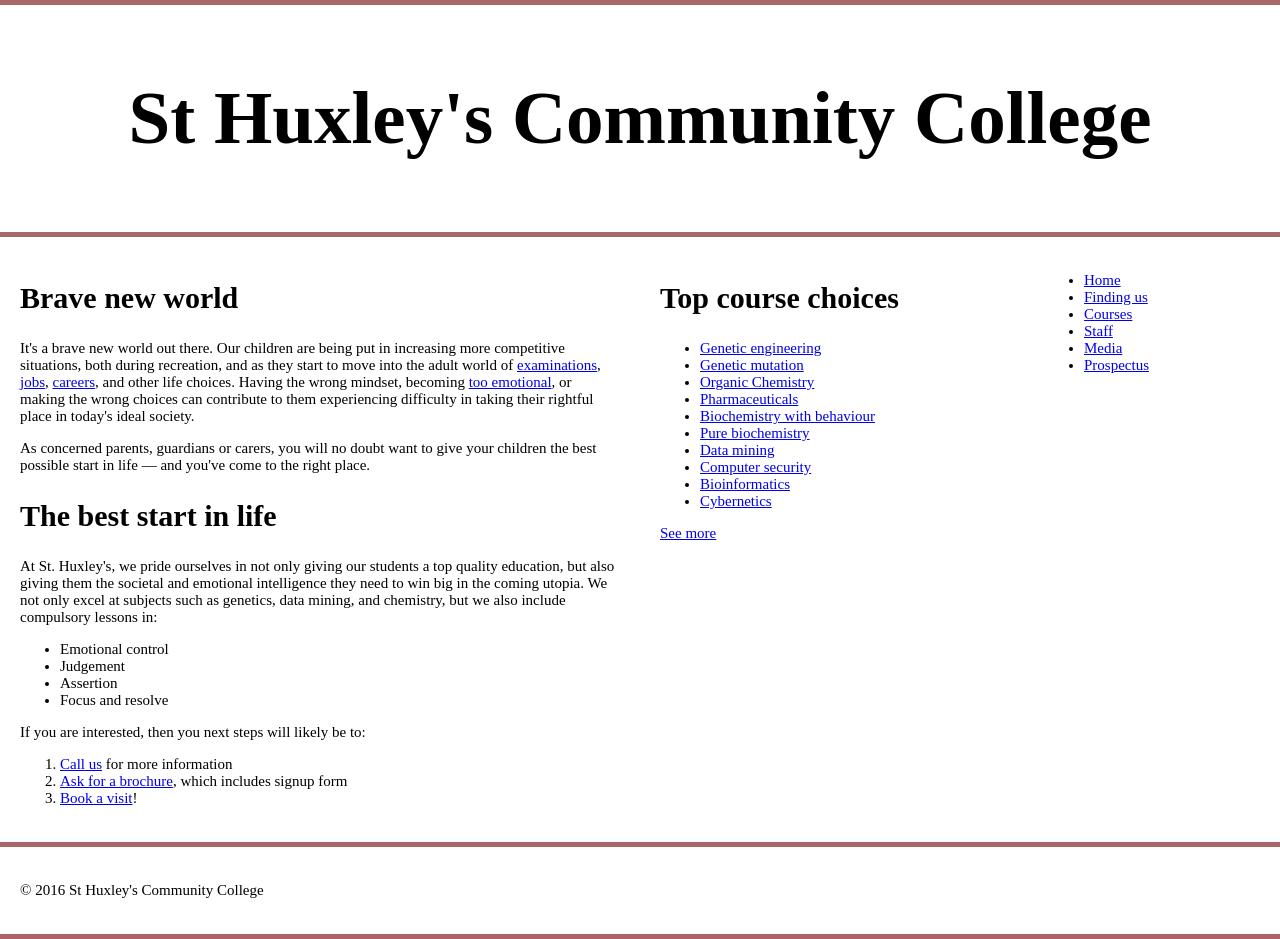
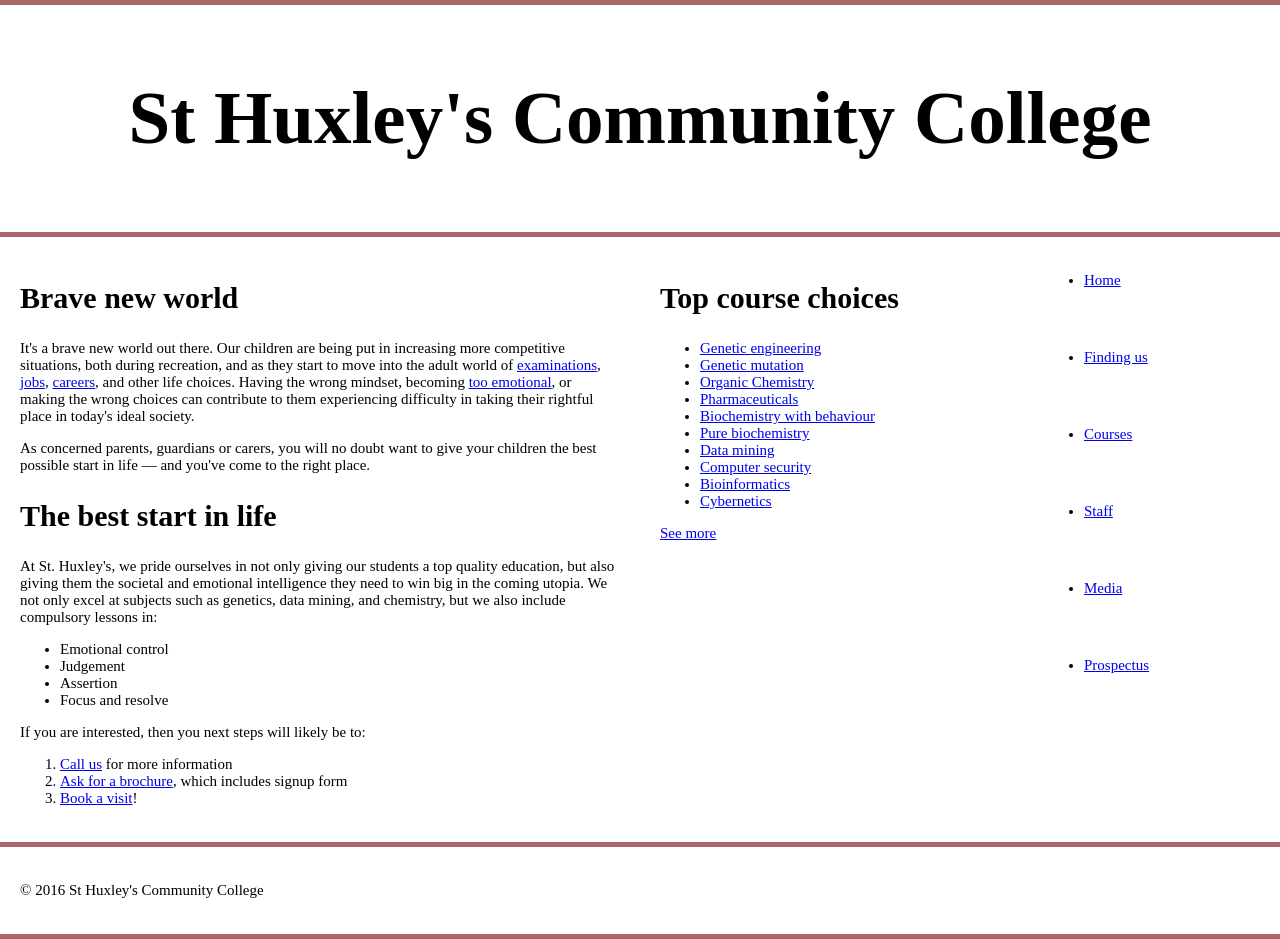
Before and after one commit to divyansh-kumar/divyansh-kumar.github.io, a plain HTML site: page Assignment5/Part3/index.html in a window 1280 px wide. Drawn offline with Linux system fonts and the light colour scheme.

Commit message:
fixing nav bar

```diff
--- a/Assignment5/Part3/style.css
+++ b/Assignment5/Part3/style.css
@@ -62,3 +62,11 @@ h1 {
 h2 {
   font-size: 2rem;
 }
+
+nav ul {
+  margin-top: 1rem;
+}
+
+nav li {
+  margin-bottom: 4rem;
+}
```
